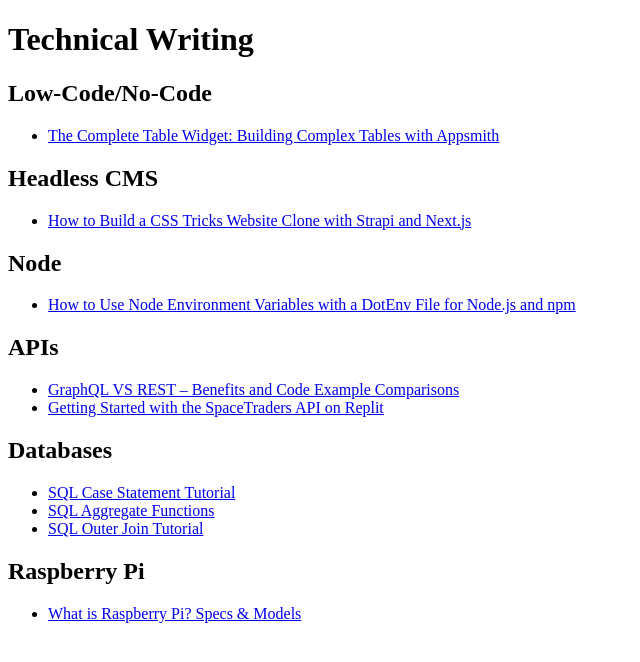
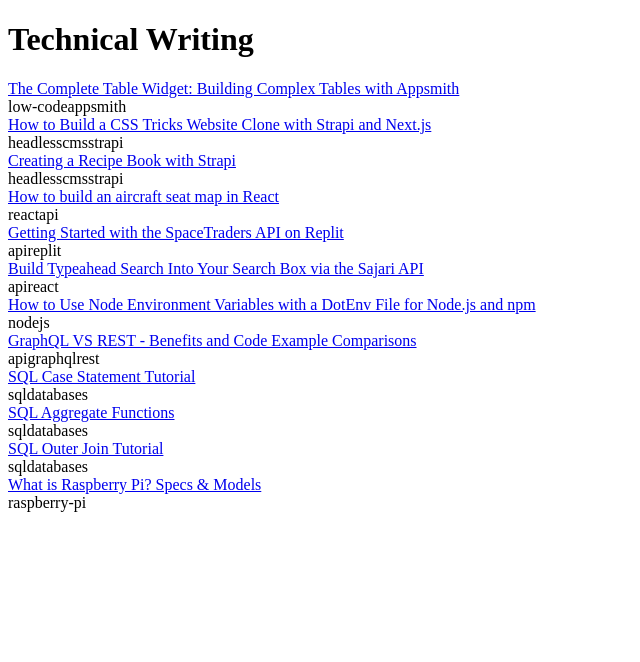
Before and after one commit to zealousAnemone/veronica-stork, a Next.js app: page /writing in a window 1280 px wide. Shown: the top 662 px of the page, without its empty margins (0-640 px from the left). Built offline with nearby package versions, Linux system fonts and the light colour scheme.

Commit message:
Adds more articles and restructures writing page

```diff
--- /dev/null
+++ b/data.json
@@ -0,0 +1,64 @@
+{
+  "articles": [
+    {
+      "title": "The Complete Table Widget: Building Complex Tables with Appsmith",
+      "url": "https://blog.appsmith.com/the-complete-table-widget-building-complex-tables-with-appsmith",
+      "tags": ["low-code", "appsmith"]
+    },
+    {
+      "title": "How to Build a CSS Tricks Website Clone with Strapi and Next.js",
+      "url": "https://strapi.io/blog/building-a-css-tricks-website-clone-with-strapi-next-js",
+      "tags": ["headless", "cms", "strapi"]
+    },
+    {
+      "title": "Creating a Recipe Book with Strapi",
+      "url": "https://strapi.io/blog/creating-a-recipe-book-with-strapi",
+      "tags": ["headless", "cms", "strapi"]
+    },
+    {
+      "title": "How to build an aircraft seat map in React",
+      "url": "https://developers.amadeus.com/blog/react-seat-map",
+      "tags": ["react", "api"]
+    },
+    {
+      "title": "Getting Started with the SpaceTraders API on Replit",
+      "url": "https://blog.replit.com/getting-started-with-the-spacetraders-API-on-replit",
+      "tags": ["api", "replit"]
+    },
+    {
+      "title": "Build Typeahead Search Into Your Search Box via the Sajari API",
+      "url": "https://www.search.io/blog/autocomplete-typeahead-search-api",
+      "tags": ["api", "react"]
+    },
+    {
+      "title": "How to Use Node Environment Variables with a DotEnv File for Node.js and npm",
+      "url": "https://www.freecodecamp.org/news/how-to-use-node-environment-variables-with-a-dotenv-file-for-node-js-and-npm/",
+      "tags": ["nodejs"]
+    },
+    {
+      "title": "GraphQL VS REST - Benefits and Code Example Comparisons",
+      "url": "https://www.freecodecamp.org/news/graphql-vs-rest-benefits-and-code-example-comparisons/",
+      "tags": ["api", "graphql", "rest"]
+    },
+    {
+      "title": "SQL Case Statement Tutorial",
+      "url": "https://www.freecodecamp.org/news/sql-case-statement-tutorial-with-when-then-clause-example-queries/",
+      "tags": ["sql", "databases"]
+    },
+    {
+      "title": "SQL Aggregate Functions",
+      "url": "https://www.freecodecamp.org/news/sql-aggregate-functions-with-example-data-queries-for-beginners/",
+      "tags": ["sql", "databases"]
+    },
+    {
+      "title": "SQL Outer Join Tutorial",
+      "url": "https://www.freecodecamp.org/news/sql-outer-join-tutorial-with-example-syntax/",
+      "tags": ["sql", "databases"]
+    },
+    {
+      "title": "What is Raspberry Pi? Specs & Models",
+      "url": "https://www.freecodecamp.org/news/what-is-raspberry-pi-specs-and-models-2021-guide/",
+      "tags": ["raspberry-pi"]
+    }
+  ]
+}
--- a/pages/writing.js
+++ b/pages/writing.js
@@ -1,91 +1,40 @@
 import Head from 'next/head';
+import data from '../data.json';
+import { useState } from 'react';
 
 const Writing = () => {
+  const [filterTerm, setFilterTerm] = useState('');
+
+  let articles;
+  let tags;
+
+  articles = data.articles.map((article) => {
+    if (!filterTerm || article.tags.indexOf(filterTerm) !== -1) {
+      tags = article.tags.map((tag) => (
+        <span className="tag" onClick={() => setFilterTerm(tag)}>
+          {tag}
+        </span>
+      ));
+      return (
+        <div className="card">
+          <a href={article.url}>{article.title}</a>
+          <br />
+          <div className="tags">{tags}</div>
+        </div>
+      );
+    }
+  });
+
   return (
     <div>
       <Head>
         <title>Writing portfolo</title>
       </Head>
       <h1>Technical Writing</h1>
-      <div className="card">
-        <h2>Low-Code/No-Code</h2>
-        <ul>
-          <li>
-            <a href="https://blog.appsmith.com/the-complete-table-widget-building-complex-tables-with-appsmith">
-              The Complete Table Widget: Building Complex Tables with Appsmith
-            </a>
-          </li>
-        </ul>
-      </div>
-      <div className="card">
-        <h2>Headless CMS</h2>
-        <ul>
-          <li>
-            <a href="https://strapi.io/blog/building-a-css-tricks-website-clone-with-strapi-next-js">
-              How to Build a CSS Tricks Website Clone with Strapi and Next.js
-            </a>
-          </li>
-        </ul>
-      </div>
-      <div className="card">
-        <h2>Node</h2>
-        <ul>
-          <li>
-            <a href="https://www.freecodecamp.org/news/how-to-use-node-environment-variables-with-a-dotenv-file-for-node-js-and-npm/">
-              How to Use Node Environment Variables with a DotEnv File for
-              Node.js and npm
-            </a>
-          </li>
-        </ul>
-      </div>
-      <div className="card">
-        <h2>APIs</h2>
-        <ul>
-          <li>
-            <a href="https://www.freecodecamp.org/news/graphql-vs-rest-benefits-and-code-example-comparisons/">
-              GraphQL VS REST – Benefits and Code Example Comparisons
-            </a>
-          </li>
-          <li>
-            <a
-              href="https://blog.replit.com/getting-started-with-the-spacetraders-API-on-replit
-            "
-            >
-              Getting Started with the SpaceTraders API on Replit
-            </a>
-          </li>
-        </ul>
-      </div>
-      <div className="card">
-        <h2>Databases</h2>
-        <ul>
-          <li>
-            <a href="https://www.freecodecamp.org/news/sql-case-statement-tutorial-with-when-then-clause-example-queries/">
-              SQL Case Statement Tutorial
-            </a>
-          </li>
-          <li>
-            <a href="https://www.freecodecamp.org/news/sql-aggregate-functions-with-example-data-queries-for-beginners/">
-              SQL Aggregate Functions
-            </a>
-          </li>
-          <li>
-            <a href="https://www.freecodecamp.org/news/sql-outer-join-tutorial-with-example-syntax/">
-              SQL Outer Join Tutorial
-            </a>
-          </li>
-        </ul>
-      </div>
-      <div className="card">
-        <h2>Raspberry Pi</h2>
-        <ul>
-          <li>
-            <a href="https://www.freecodecamp.org/news/what-is-raspberry-pi-specs-and-models-2021-guide/">
-              What is Raspberry Pi? Specs & Models
-            </a>
-          </li>
-        </ul>
-      </div>
+      {filterTerm && (
+        <button onClick={() => setFilterTerm('')}>Show all</button>
+      )}
+      {articles}
     </div>
   );
 };
--- a/styles/globals.css
+++ b/styles/globals.css
@@ -162,3 +162,14 @@
     flex-wrap: wrap;
   }
 }
+
+.tag {
+  margin-right: 8px;
+  border: 1px solid #222;
+  padding: 3px;
+  box-shadow: 3px 3px 3px grey;
+}
+
+.tags {
+  margin-top: 16px;
+}
```
Also changed, not shown: 1 other file (tests, documents, lock files or other folders).
